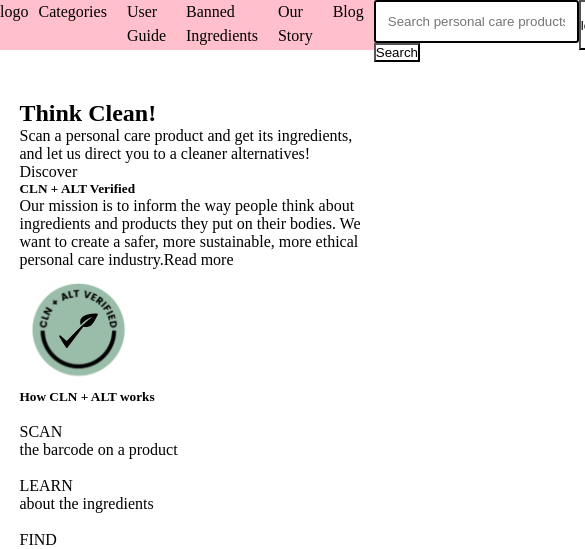
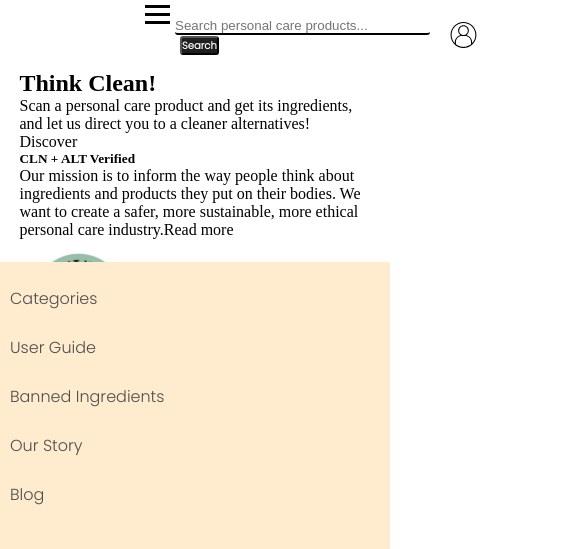
Before and after one commit to kristinadurant/CLN-ALT, a React (Create React App) app in the folder client/: page / in a window 390 px wide. Shown: the top 549 px of the page, 585 px wide, since content can reach past the window. Built offline with nearby package versions, Linux system fonts and the light colour scheme; no server answers.

Commit message:
amanda-navbar

```diff
--- a/client/public/index.html
+++ b/client/public/index.html
@@ -3,6 +3,11 @@
   <head>
     <meta charset="utf-8" />
     <link rel="shortcut icon" href="%PUBLIC_URL%/favicon.ico" />
+    <link rel="preconnect" href="https://fonts.gstatic.com" />
+    <link
+      href="https://fonts.googleapis.com/css2?family=Poppins:wght@300&display=swap"
+      rel="stylesheet"
+    />
     <meta name="viewport" content="width=device-width, initial-scale=1" />
     <meta name="theme-color" content="#000000" />
     <!--
--- a/client/src/App.css
+++ b/client/src/App.css
@@ -12,21 +12,21 @@ li {
   list-style-type: none;
 }
 
-#root {
+/* #root {
   min-height: 100vh;
   position: relative;
   padding-top: 100px;
   padding-bottom: 100px;
-}
+} */
 h3,
 h6 {
   font-size: 2rem;
 }
 /*===================
-    HEADER
+    NAVBAR/HEADER
 ====================*/
 
-header {
+/* header {
   display: flex;
   flex-direction: row;
   justify-content: space-around;
@@ -44,7 +44,122 @@ header nav ul {
 }
 header nav ul li {
   padding: 0 10px;
+} */
+
+.navbar {
+  height: 70px;
+  display: flex;
+  justify-content: space-between;
+  margin-left: 140px;
+  margin-right: 140px;
 }
+
+.navbar a {
+  font-family: Poppins;
+  font-style: normal;
+  font-weight: 500;
+  font-size: 16px;
+  line-height: 24px;
+  margin-top: 25px;
+  color: #4e4e4e;
+}
+
+.navbar ul li {
+  margin-top: 25px;
+}
+
+.right-nav {
+  display: flex;
+  align-items: center;
+
+  gap: 20px;
+}
+.searchnav-button {
+  font-family: Poppins;
+  font-style: normal;
+  font-weight: 600;
+  font-size: 10px;
+  line-height: 15px;
+  color: #ffffff;
+  background-color: #1f1f1f;
+  border-radius: 3px;
+  margin-left: 5px;
+}
+
+.searchbar {
+  border: 2px solid black;
+  border-radius: 3px;
+  border-top: none;
+  border-right: none;
+  border-left: none;
+  width: 255px;
+}
+.profileimage {
+  width: 27px;
+  height: 28px;
+}
+
+.burger,
+.hamburgerexit {
+  display: none;
+}
+
+.burger div {
+  width: 25px;
+  height: 3px;
+  background-color: black;
+  margin: 5px;
+}
+
+@media screen and (max-width: 576px) {
+  body {
+    overflow-x: hidden;
+  }
+
+  .nav-links {
+    position: absolute;
+    right: 0px;
+    height: 92vh;
+    top: 8vh;
+    background-color: blanchedalmond;
+    display: flex;
+    flex-direction: column;
+    align-items: center;
+    width: 50%;
+    transform: translateX(100%);
+    transition: transfrom 0.5s ease-in;
+  }
+
+  .burger {
+    display: block;
+  }
+
+  /* @keyframes navLinkFade{
+    from{
+      opacity: 0;
+      transform:
+    }
+  } */
+
+  .nav-links li {
+    opacity: 0;
+  }
+  .nav-active {
+    transform: translateX(0%);
+    position: absolute;
+    right: 0px;
+    height: 92vh;
+    top: 8vh;
+    background-color: blanchedalmond;
+    display: flex;
+    flex-direction: column;
+    align-items: flex-start;
+    width: 100%;
+    margin-top: 194px;
+    left: 0px;
+  }
+}
+
 /*==================
     FOOTER
 ====================*/
@@ -173,25 +288,3 @@ li.ingredient p {
   overflow: hidden;
   transition: height 0.5s;
 }
-/*=======================
-    Nav bar
-========================*/
-
-.navbar {
-  height: 70.69969177246094px;
-  width: 1440px;
-  left: -0.4638671875px;
-  top: -0.1904296875px;
-  border-radius: 0px;
-  fill: Solid #ffffff;
-  font-family: Poppins;
-  font-size: 16px;
-  font-style: normal;
-  font-weight: 500;
-  line-height: 24px;
-  letter-spacing: 0em;
-  text-align: left;
-}
-
-.searchbar {
-}
--- a/client/src/components/Navbar.jsx
+++ b/client/src/components/Navbar.jsx
@@ -1,9 +1,12 @@
-import React, { useContext } from 'react';
-import { Link, useHistory, useLocation } from 'react-router-dom';
+import React, { useContext, useState } from 'react';
+import { Link, NavLink, useHistory, useLocation } from 'react-router-dom';
 import { AppContext } from '../context/AppContext';
 
 const Navbar = () => {
   const { setSearch, setPopSignUp, currentUser } = useContext(AppContext);
+  const [navactive, setNavactive] = useState('false');
+  //User clicks burger change className of nav-links to active
+  //On nav-links make ternary instead of passing className, pass it a conditional statement
   const history = useHistory();
   const location = useLocation();
   const handleSearch = (e) => {
@@ -13,12 +16,23 @@ const Navbar = () => {
     // }
     setSearch(e.target.value);
   };
+  const handleToggle = () => {
+    setNavactive(!navactive);
+  };
 
   return (
     <header>
       <nav className="navbar">
-        <Link to="/">logo</Link>
-        <ul>
+        <button className="hamburgerexit exit">&#10005;</button>
+        <div className="burger" onClick={handleToggle}>
+          <div className="line1"></div>
+          <div className="line2"></div>
+          <div className="line3"></div>
+        </div>
+        <Link to="/">
+          <img src={require('../images/Logo.svg')} />
+        </Link>
+        <ul className={navactive ? 'nav-active' : 'nav-links'}>
           <li>
             <Link to="/categories">Categories</Link>
           </li>
@@ -35,21 +49,27 @@ const Navbar = () => {
             <Link to="/blog">Blog</Link>
           </li>
         </ul>
-      </nav>
-      <form class="example" action="action_page.php">
+
+        <div className="right-nav">
+          <form action="action_page.php">
             <input
               className="searchbar"
               onChange={handleSearch}
               type="text"
               placeholder="Search personal care products..."
             />
-        <button type="button">Search</button>
+            <button type="button" className="searchnav-button">
+              Search
+            </button>
           </form>
-      <button
+
+          <img
+            src={require('../images/profile.svg')}
             onClick={(e) => setPopSignUp(currentUser ? 'logOut' : 'popOptions')}
-      >
-        login
-      </button>
+            className="profileimage"
+          />
+        </div>
+      </nav>
     </header>
   );
 };
--- a/client/src/components/PopUp.jsx
+++ b/client/src/components/PopUp.jsx
@@ -1,7 +1,7 @@
 import React, { useContext } from 'react';
 import { Link } from 'react-router-dom';
 import { AppContext } from '../context/AppContext';
-import LogIn from '../components/LogIn';
+import login from '../components/Login';
 import ResetPassword from './ResetPassword';
 import UpdatePassword from './UpdatePassword';
 import SignUp from './SignUp';
@@ -24,22 +24,22 @@ const PopUp = () => {
                 <br />
                 Don't have an account yet?
               </h6>
-              <button onClick={(e) => setPopSignUp('logIn')}>
+              <button onClick={(e) => setPopSignUp('login')}>
                 <span className="icon">
-                  <img src={require('../images/email.svg')} alt="logIn" />
+                  <img src={require('../images/email.svg')} alt="login" />
                 </span>
                 <p>LOG IN WITH EMAIL</p>
               </button>
               <button onClick={(e) => setPopSignUp('signUp')}>
                 <span className="icon">
-                  <img src={require('../images/account.svg')} alt="logIn" />
+                  <img src={require('../images/account.svg')} alt="login" />
                 </span>
                 <p>REGISTER WITH EMAIL</p>
               </button>
               <a onClick={(e) => setPopSignUp(false)}>Skip</a>
             </div>
           )}
-          {popSignUp === 'logIn' && <LogIn />}
+          {popSignUp === 'login' && <login />}
           {popSignUp === 'signUp' && <SignUp />}
           {popSignUp === 'success' && (
             <div className="success container">
--- a/client/src/index.css
+++ b/client/src/index.css
@@ -181,11 +181,11 @@ input:active {
 .module .success p {
   margin-bottom: 10%;
 }
-input {
+/* input {
   border: 2px solid #000;
   border-radius: 3px;
   padding: 0.75rem;
-}
+} */
 /*=========================
     PRODUCT PAGE
 ============================*/
```
Also changed, not shown: client/src/images/Logo.svg (added), client/src/images/profile.svg (added). Lines whose indentation alone changed are shown as unchanged.
